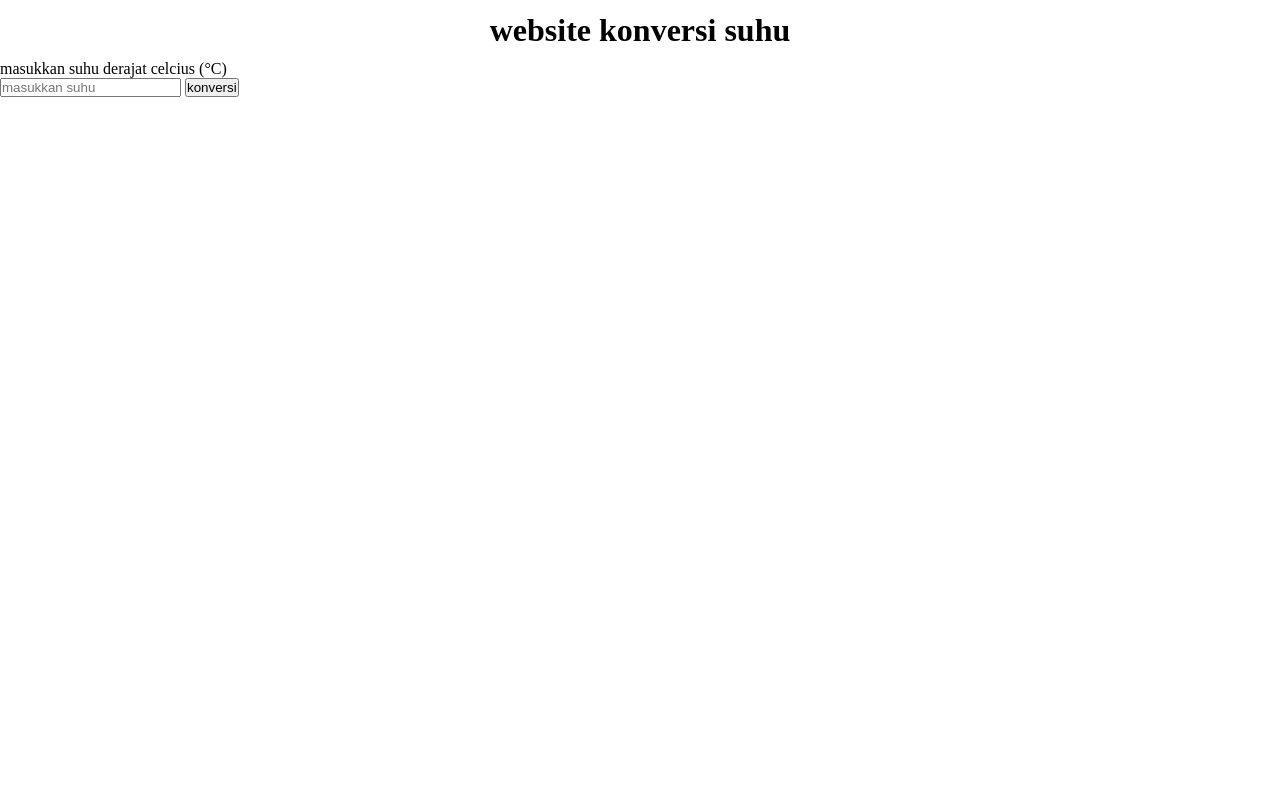
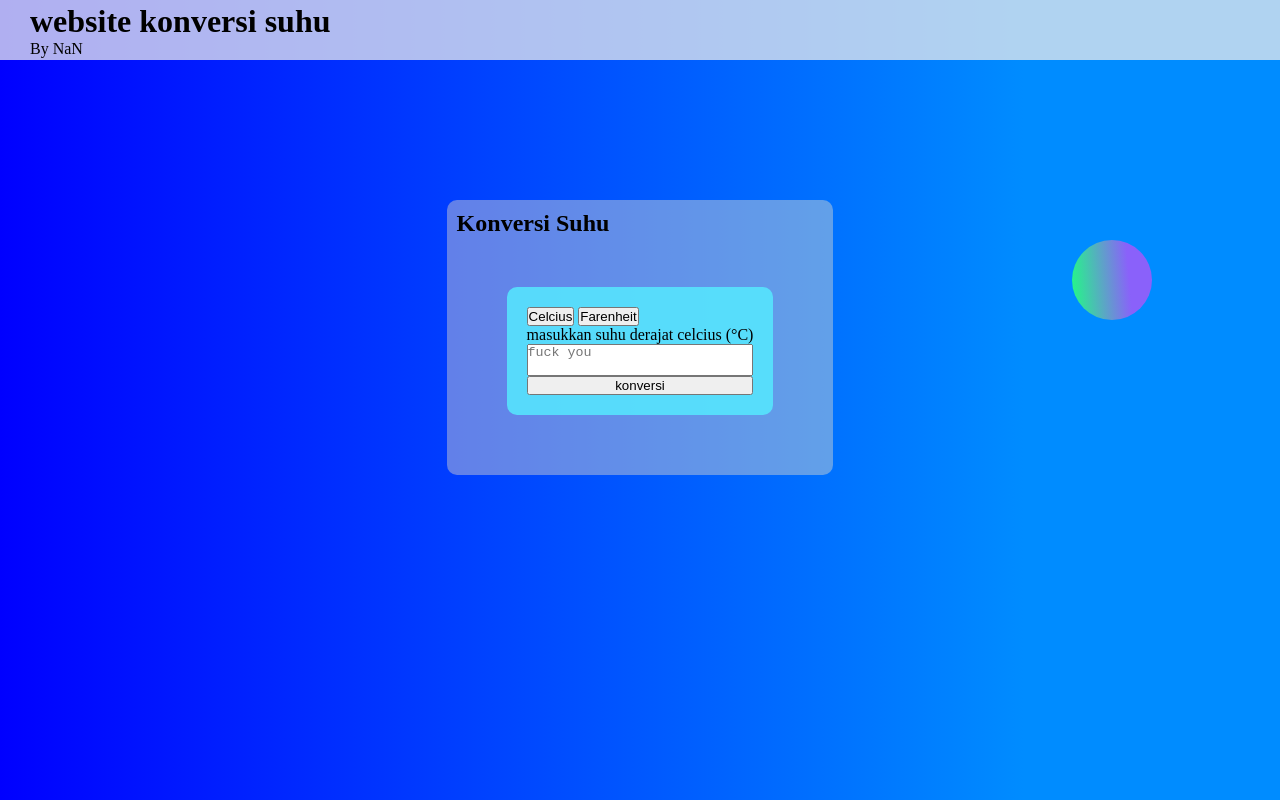
Before and after one commit to revou-fundamental-course/10-jun-24-Virpro1812, a plain HTML site: page index.html in a window 1280 px wide. Drawn offline with Linux system fonts and the light colour scheme.

Commit message:
third comit

```diff
--- a/css/style.css
+++ b/css/style.css
@@ -5,20 +5,54 @@ body {
   padding: 0;
   box-sizing: border-box;
 }
-header {
+.round {
+  border-radius: 100%;
+  width: 50px;
+  height: 50px;
+  background: linear-gradient(85deg, #21fc84 , #8a61fa 70%);
+  padding: 40px;
+  top: 30%;
+  right: 10%;
+  position: absolute;
+  z-index: -1;
+  border: none;
+}
+body {
+  background: linear-gradient(90deg, blue, #008cff 80%);
+  min-height: 100vh;
+}
+.web-header {
   display: flex;
   align-items: center;
+  height: 60px;
+  background-color: #eeececbd;
+  padding: 10px 30px;
+}
+
+main {
+  display: flex;
   justify-content: center;
-  height: 60px;
-  /* background-color: rgb(179, 179, 179); */
 }
-.S {
-  font-style: italic;
-  font-weight: 800;
-  font-size: 30px;
-  font-family: "Courier New", Courier, monospace;
+.temp-wrapper {
+  position: absolute;
+  top: 25%;
+  background-color: rgba(255, 235, 197, 0.384);
+  border-radius: 10px;
+  padding: 10px;
 }
-textarea {
+.temperature {
+  padding: 50px;
+}
+.temp {
+  background-color: rgba(85, 235, 255, 0.836);
+  padding: 20px;
+  border-radius: 10px;
+
+}
+.temperature-f {
+  display: flex;
+  flex-direction: column;
+}
+#celcius {
   resize: none;
-  background-color: rgba(240, 222, 188, 0.301);
 }
--- a/index.html
+++ b/index.html
@@ -8,7 +8,7 @@
     <title>Document</title>
 </head>
 <div class="backgorund">
-    <div class=""></div>
+    <div class="round"></div>
     <div class=""></div>
     <div class=""></div>
     <div class=""></div>
@@ -16,19 +16,32 @@
 </div>
 
 <body>
-    <header>
-        <h1>website konversi suhu</h1>
+    <header class="web-header">
+        <img src="" alt="">
+        <span>
+            <h1>website konversi suhu</h1>
+            <p>By NaN</p>
+        </span>
     </header>
     <!-- main content -->
     <main>
-        <section>
-            <p>masukkan suhu derajat celcius (&deg;C)</p>
-        </section>
-        <section class="suhu">
-            <form class="celcius">
-                <input type="number" id="celcius" placeholder="masukkan suhu">
-                <button id="convert">konversi</button>
-            </form>
+        <section class="temp-wrapper">
+            <header class="temperature-head">
+                <h2>Konversi Suhu</h2>
+            </header>
+            <section class="temperature">
+                <section class="temp">
+                    <div>
+                        <button>Celcius</button>
+                        <button>Farenheit</button>
+                    </div>
+                    <form class="temperature-f">
+                        <label for="celcius">masukkan suhu derajat celcius (&deg;C)</label>
+                        <textarea name="" id="celcius" placeholder="fuck you"></textarea>
+                        <button id="convert">konversi</button>
+                    </form>
+                </section>
+            </section>
         </section>
     </main>
     <footer>
--- a/js/script.js
+++ b/js/script.js
@@ -0,0 +1,7 @@
+const form = document.getElementsByClassName(`celcius`)[0];
+
+form.addEventListener("submit", (event) => {
+  const input = document.getElementById("celcius");
+  event.preventDefault();
+  input.value = "";
+});
```
